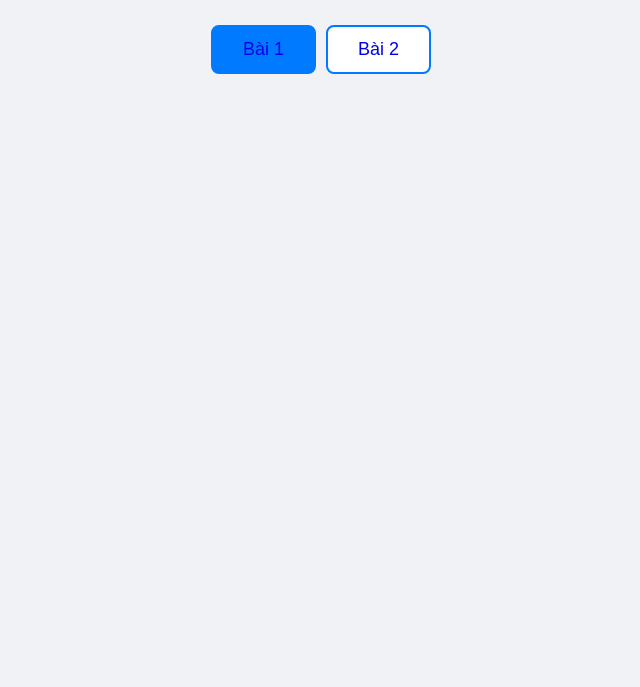
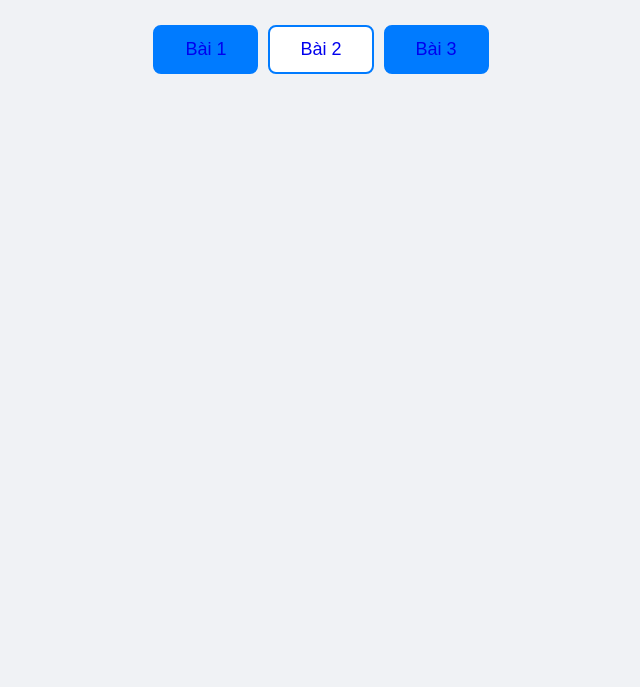
Before and after one commit to dipluc/THI_WEB_231A010165, a plain HTML site: page index.htm in a window 1280 px wide. Shown: the part 113-800 px from the top of the page, without its empty margins (319-959 px from the left). Drawn offline with Linux system fonts and the light colour scheme.

Commit message:
Update index.htm

```diff
--- a/index.htm
+++ b/index.htm
@@ -60,7 +60,10 @@
 <h1>Chọn trang bạn muốn xem</h1>
 <div class="tabs">
   <button class="tab-btn active" ><a href="bai01.html">Bài 1</a></button>
+
   <button class="tab-btn" ><a href="bai02.htm">Bài 2</a></button>
+      <button class="tab-btn active" ><a href="baitap03.html">Bài 3</a></button>
+
 </div>
 
 <script>
```
